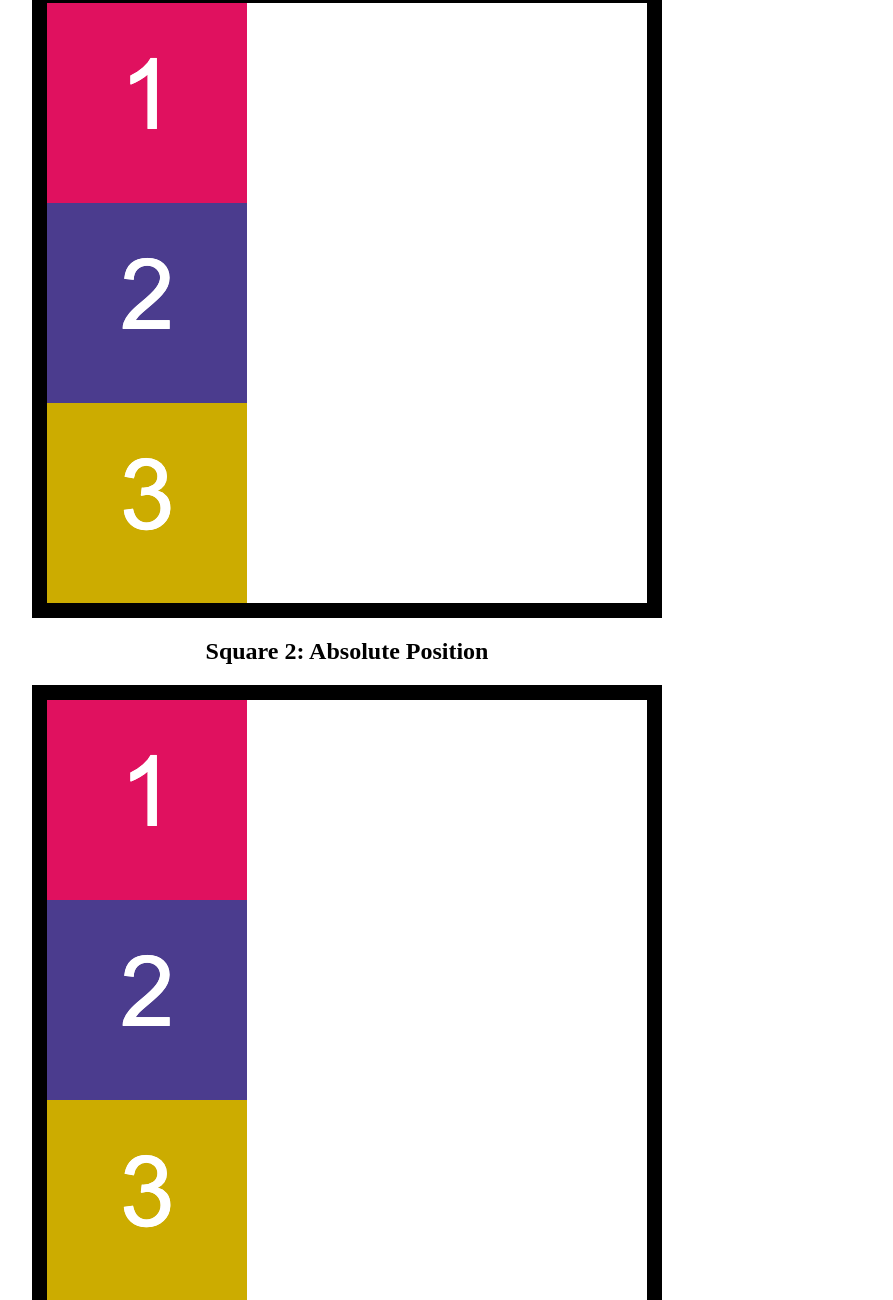
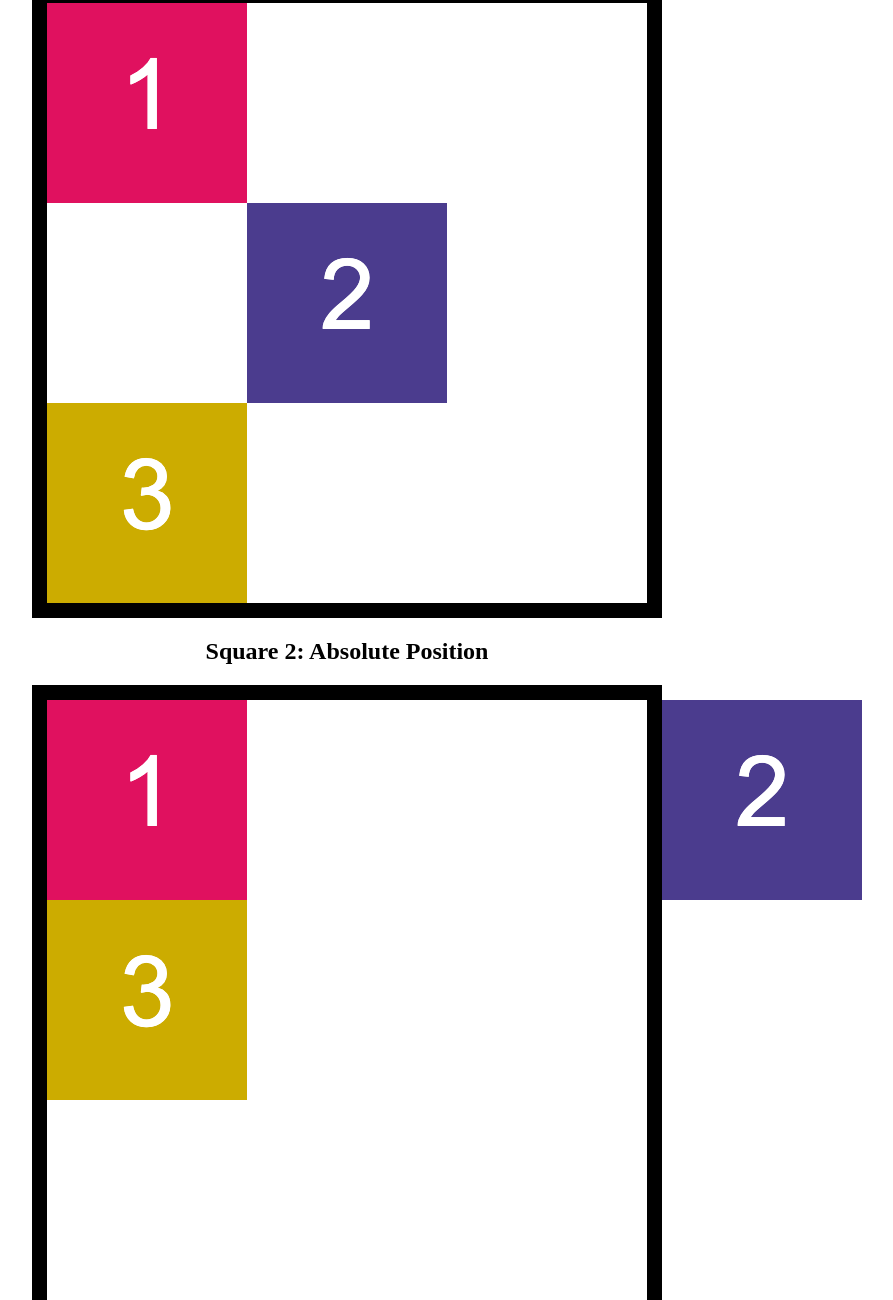
Before and after one commit to Dan-cha/Week_1-Activity, a plain HTML site: page 01-HTML-Git-CSS/01-Activities/20-Stu_CSS-positioning/Unsolved/index.html in a window 1280 px wide. Shown: the part 179-1479 px from the top of the page, without its empty margins (293-1186 px from the left). Drawn offline with Linux system fonts and the light colour scheme.

Commit message:
activity 20 updates

```diff
--- a/01-HTML-Git-CSS/01-Activities/20-Stu_CSS-positioning/Unsolved/assets/css/style.css
+++ b/01-HTML-Git-CSS/01-Activities/20-Stu_CSS-positioning/Unsolved/assets/css/style.css
@@ -44,9 +44,14 @@ header {
 /* Box 2 in Square 1 */
 #relative-box-2 {
   /* TODO: Set the position so it is centered in Square 1 */
+  position: relative;
+  left: 200px
 }
 
 /* Box 2 in Square 2 */
 #absolute-box-2 {
+  position: absolute;
+  left: 615px;
+  top:0px
   /* TODO: Set the position so it is outside of the upper-right corner of Square 2 */
 }
```
